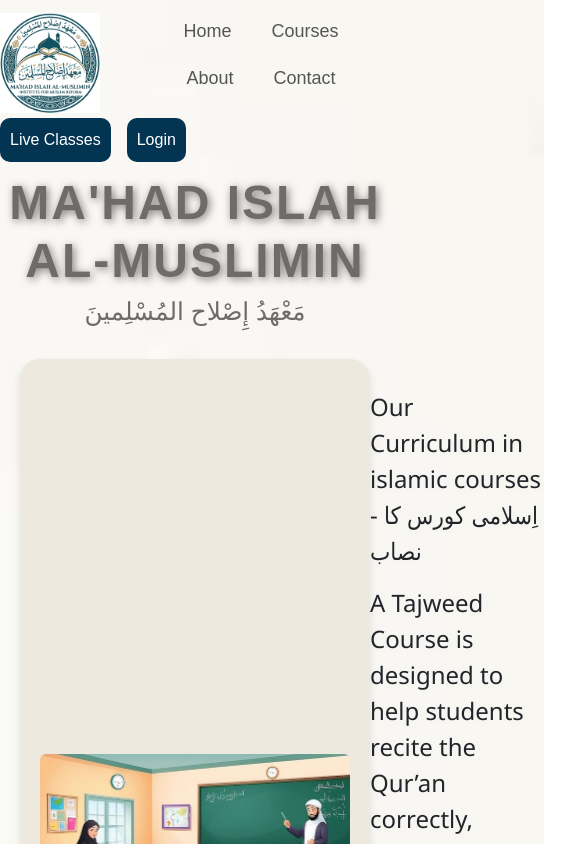
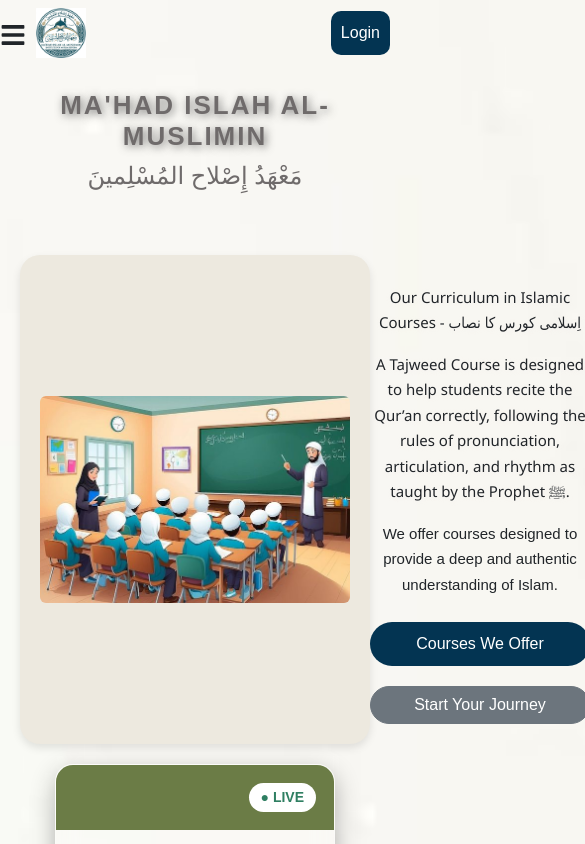
Before and after one commit to SISHAHMAD/Al-Muslimin, a React (Vite) app: page / in a window 390 px wide. Shown: the top 844 px of the page, 585 px wide, since content can reach past the window. Built offline with nearby package versions, Linux system fonts and the light colour scheme.

Commit message:
completed

```diff
--- a/src/components/Auth/AuthForm.module.css
+++ b/src/components/Auth/AuthForm.module.css
@@ -1,16 +1,19 @@
 .container {
     display: flex;
     justify-content: center;
-    height: 55vh;
+    align-items: center;
+    min-height: 70vh;
     width: 100%;
+    padding: 20px;
 }
 
 .formContainer {
     background-color: rgba(232, 229, 229, 0.5);
-    padding: 20px;
+    padding: 25px;
     border-radius: 10px;
     box-shadow: 0 4px 8px rgba(0, 0, 0, 0.1);
     width: 30%;
+    min-width: 350px;
 }
 
 .formToggle {
@@ -21,13 +24,14 @@
 
 .formToggle button {
     width: 50%;
-    padding: 10px;
+    padding: 12px;
     background-color: #f3f3f3;
     color: black;
     border: none;
     cursor: pointer;
     font-size: 16px;
     border-radius: 10px 10px 0 0;
+    transition: 0.3s;
 }
 
 .formToggle .active {
@@ -42,17 +46,19 @@
 
 .form h2 {
     margin-bottom: 20px;
+    text-align: center;
 }
 
 .form input {
-    padding: 10px;
-    margin-bottom: 10px;
+    padding: 12px;
+    margin-bottom: 12px;
     border: 1px solid #ddd;
     border-radius: 5px;
+    font-size: 15px;
 }
 
 .form button {
-    padding: 10px;
+    padding: 12px;
     background-color: #033452;
     color: white;
     border: none;
@@ -75,3 +81,82 @@
     color: red;
     margin-bottom: 10px;
 }
+
+/* ========================= */
+/* Tablet */
+/* ========================= */
+
+@media (max-width: 992px) {
+    .formContainer {
+        width: 55%;
+        min-width: unset;
+    }
+}
+
+/* ========================= */
+/* Mobile */
+/* ========================= */
+
+@media (max-width: 768px) {
+
+    .container {
+        min-height: auto;
+        padding: 25px 15px;
+    }
+
+    .formContainer {
+        width: 100%;
+        max-width: 420px;
+        min-width: unset;
+        padding: 20px;
+    }
+
+    .formToggle button {
+        font-size: 15px;
+        padding: 10px;
+    }
+
+    .form input {
+        font-size: 14px;
+        padding: 10px;
+    }
+
+    .form button {
+        padding: 10px;
+        font-size: 15px;
+    }
+}
+
+/* ========================= */
+/* Small Mobile */
+/* ========================= */
+
+@media (max-width: 480px) {
+
+    .container {
+        padding: 15px 10px;
+    }
+
+    .formContainer {
+        width: 100%;
+        padding: 15px;
+        border-radius: 8px;
+    }
+
+    .formToggle button {
+        font-size: 14px;
+        padding: 10px;
+    }
+
+    .form h2 {
+        font-size: 22px;
+    }
+
+    .form input {
+        font-size: 14px;
+    }
+
+    .form button {
+        font-size: 14px;
+    }
+}
--- a/src/components/Body/Home.jsx
+++ b/src/components/Body/Home.jsx
@@ -3,7 +3,7 @@
 import learnQuranImage from '../../assets/learning.jpg'
 import { useRef } from 'react';
 import { useNavigate } from "react-router-dom"
-
+import './home.css';
 function Home() {
     const navigate = useNavigate();
     const cardSectionRef = useRef(null);
@@ -16,23 +16,54 @@
     }
     return (
         <>
-            <div style={styles.container}>
-                <h1 style={styles.title}>MA'HAD ISLAH AL-MUSLIMIN</h1>
-                <h2>مَعْهَدُ إِصْلاح المُسْلِمینَ</h2>
+            <div style={styles.container} className="hero-title">
+                <h1 style={styles.title}>
+                    MA'HAD ISLAH AL-MUSLIMIN
+                </h1>
+
+                <h2 className="urdu-title">
+                    مَعْهَدُ إِصْلاح المُسْلِمینَ
+                </h2>
             </div>
-            <div style={styles.subtitleBox}>
-                <img src={learnQuranImage} alt="learn quran" className="img-fluid rounded" style={styles.image} />
-                <div>
-                    <p style={styles.subtitle}>Our Curriculum in islamic  courses - اِسلامی کورس کا نصاب </p>
+
+            <div style={styles.subtitleBox} className="hero-content">
+                <img
+                    src={learnQuranImage}
+                    alt="learn quran"
+                    className="hero-image img-fluid rounded"
+                    style={styles.image}
+                />
+
+                <div className="hero-text">
                     <p style={styles.subtitle}>
-                        A Tajweed Course is designed to help students recite the Qur’an correctly,
-                        following the rules of pronunciation, articulation, and rhythm as taught
-                        by the Prophet ﷺ
+                        Our Curriculum in Islamic Courses - اِسلامی کورس کا نصاب
                     </p>
-                    <p>We offer a courses designed to provide a deep and  authentic understanding of Islamic.</p>
-                    <div className="d-flex justify-content-start gap-3 mt-4">
-                        <button className="btns  rounded-pill mr-5" onClick={scrollToCourses}  >Courses we offer</button>
-                        <button className="btn btn-secondary rounded-pill" onClick={scrollTojourneystart}>Start  your journey</button>
+
+                    <p style={styles.subtitle}>
+                        A Tajweed Course is designed to help students recite the Qur’an
+                        correctly, following the rules of pronunciation, articulation,
+                        and rhythm as taught by the Prophet ﷺ.
+                    </p>
+
+                    <p>
+                        We offer courses designed to provide a deep and authentic
+                        understanding of Islam.
+                    </p>
+
+                    <div className="hero-buttons">
+                        <button
+                            className="btns rounded-pill"
+                            onClick={scrollToCourses}
+                        >
+                            Courses We Offer
+                        </button>
+
+                        <button
+                            className="btn btn-secondary rounded-pill"
+                            onClick={scrollTojourneystart}
+                        >
+                            Start Your Journey
+                        </button>
                     </div>
                 </div>
             </div>
--- /dev/null
+++ b/src/components/Body/home.css
@@ -0,0 +1,58 @@
+.hero-content {
+    display: flex;
+    align-items: center;
+    gap: 40px;
+}
+
+.hero-image {
+    width: 450px;
+    max-width: 100%;
+}
+
+.hero-buttons {
+    display: flex;
+    gap: 20px;
+    margin-top: 25px;
+}
+
+@media (max-width: 768px) {
+
+    .hero-title {
+        text-align: center;
+    }
+
+    .hero-title h1 {
+        font-size: 26px !important;
+        margin-bottom: 10px;
+    }
+
+    .urdu-title {
+        font-size: 24px;
+        margin-bottom: 20px;
+    }
+
+    .hero-content {
+        flex-direction: column;
+        text-align: center;
+    }
+
+    .hero-image {
+        width: 100%;
+        max-width: 320px;
+    }
+
+    .hero-text p {
+        font-size: 15px !important;
+        line-height: 1.7;
+    }
+
+    .hero-buttons {
+        flex-direction: column;
+        align-items: center;
+        width: 100%;
+    }
+
+    .hero-buttons button {
+        width: 220px;
+    }
+}
--- a/src/components/Navbar/Navbar.css
+++ b/src/components/Navbar/Navbar.css
@@ -4,26 +4,38 @@
     align-items: center;
     justify-content: space-between;
     padding: 15px 7%;
-
+    position: relative;
 }
 
 .logo {
-    width: 100px;
+    width: 120px;
+    cursor: pointer;
 }
 
-ul {
-    flex: 1;
+.nav-links {
+    display: flex;
+    align-items: center;
+    gap: 30px;
     list-style: none;
-    text-align: center;
+    /* Remove bullets */
+    margin: 0;
+    padding: 0;
 }
 
-ul li {
-    display: inline-block;
-    margin: 10px 20px;
-    font-size: 18px;
-    font-weight: 500;
-    color: #555;
+.nav-links li {
+    list-style: none;
     cursor: pointer;
+}
+
+.nav-right {
+    display: flex;
+    align-items: center;
+    gap: 15px;
+}
+
+.hamburger,
+.mobile-menu {
+    display: none;
 }
 
 .btns {
@@ -34,3 +46,64 @@
     border-radius: 10px;
     cursor: pointer;
 }
+
+@media (max-width:768px) {
+
+    .navbar {
+        display: flex;
+        align-items: center;
+        justify-content: flex-start;
+        padding: 12px 15px;
+        margin: 0px 5px;
+    }
+
+    .hamburger {
+        display: block;
+        font-size: 26px;
+        margin-right: 10px;
+    }
+
+    .logo {
+        width: 50px;
+        margin-right: auto;
+    }
+
+    .nav-right {
+        margin-left: auto;
+    }
+
+    .nav-links {
+        display: none;
+    }
+
+    .desktop-btn {
+        display: none;
+    }
+
+    .mobile-menu {
+        display: none;
+        position: absolute;
+        top: 100%;
+        left: 0;
+        width: 100%;
+        background: #fff;
+        box-shadow: 0 4px 10px rgba(0, 0, 0, .15);
+        flex-direction: column;
+        z-index: 999;
+    }
+
+    .mobile-menu.active {
+        display: flex;
+    }
+
+    .mobile-menu li {
+        list-style: none;
+        padding: 15px 20px;
+        border-bottom: 1px solid #eee;
+        cursor: pointer;
+    }
+
+    .mobile-live-btn {
+        margin: 15px;
+    }
+}
--- a/src/components/Navbar/Navbar.jsx
+++ b/src/components/Navbar/Navbar.jsx
@@ -1,38 +1,85 @@
-import React from 'react'
-import './Navbar.css'
-import logo from '../../assets/Al-Muslimin Logo.jpeg'
-import { useNavigate } from "react-router-dom"
-import AuthUser from '../Auth/AuthUser'
-import { FaUserCircle } from "react-icons/fa";
+import React, { useState } from "react";
+import "./Navbar.css";
+import logo from "../../assets/Al-Muslimin Logo.jpeg";
+import { useNavigate } from "react-router-dom";
+import AuthUser from "../Auth/AuthUser";
+import { FaUserCircle, FaBars, FaTimes } from "react-icons/fa";
 
 const Navbar = () => {
-  const { user, loading } = AuthUser();
-  const navigate = useNavigate()
+  const { user } = AuthUser();
+  const navigate = useNavigate();
+
+  const [menuOpen, setMenuOpen] = useState(false);
+
+  const goTo = (path) => {
+    navigate(path);
+    setMenuOpen(false);
+  };
+
   return (
-    <div className="navbar container ">
-      <img src={logo} alt="Logo" className='logo' />
+    <nav className="navbar container">
+      {/* Mobile Hamburger */}
+      <div
+        className="hamburger"
+        onClick={() => setMenuOpen(!menuOpen)}
+      >
+        {menuOpen ? <FaTimes /> : <FaBars />}
+      </div>
 
-      <ul>
-        <li className='active' onClick={() => navigate('./')}>Home</li>
-        <li onClick={() => navigate('/courses')}>Courses</li>
-        <li onClick={() => navigate('/about')}>About</li>
-        <li onClick={() => navigate('/contact')}>Contact</li>
+      {/* Logo */}
+      <img
+        src={logo}
+        alt="Logo"
+        className="logo"
+        onClick={() => goTo("/")}
+      />
 
+      {/* Desktop Menu */}
+      <ul className="nav-links">
+        <li onClick={() => goTo("/")}>Home</li>
+        <li onClick={() => goTo("/courses")}>Courses</li>
+        <li onClick={() => goTo("/about")}>About</li>
+        <li onClick={() => goTo("/contact")}>Contact</li>
       </ul>
-      <div className="d-flex align-items-center gap-3">
-        <button className='live-classes btns' onClick={() => navigate('/live-classes')}>
+
+      {/* Right Side */}
+      <div className="nav-right">
+        <button
+          className="live-classes btns desktop-btn"
+          onClick={() => goTo("/live-classes")}
+        >
           Live Classes
         </button>
+
         {user ? (
-          <FaUserCircle size={34} onClick={() => navigate('/profile')} />
+          <FaUserCircle
+            className="profile-icon"
+            size={34}
+            onClick={() => goTo("/profile")}
+          />
         ) : (
-          <button className='btns' onClick={() => navigate('/login')}>
+          <button className="btns" onClick={() => goTo("/login")}>
             Login
           </button>
         )}
       </div>
-    </div>
-  )
-}
 
-export default Navbar
+      {/* Mobile Menu */}
+      <div className={`mobile-menu ${menuOpen ? "active" : ""}`}>
+        <li onClick={() => goTo("/")}>Home</li>
+        <li onClick={() => goTo("/courses")}>Courses</li>
+        <li onClick={() => goTo("/about")}>About</li>
+        <li onClick={() => goTo("/contact")}>Contact</li>
+
+        <button
+          className="btns mobile-live-btn"
+          onClick={() => goTo("/live-classes")}
+        >
+          Live Classes
+        </button>
+      </div>
+    </nav>
+  );
+};
+
+export default Navbar;
```
